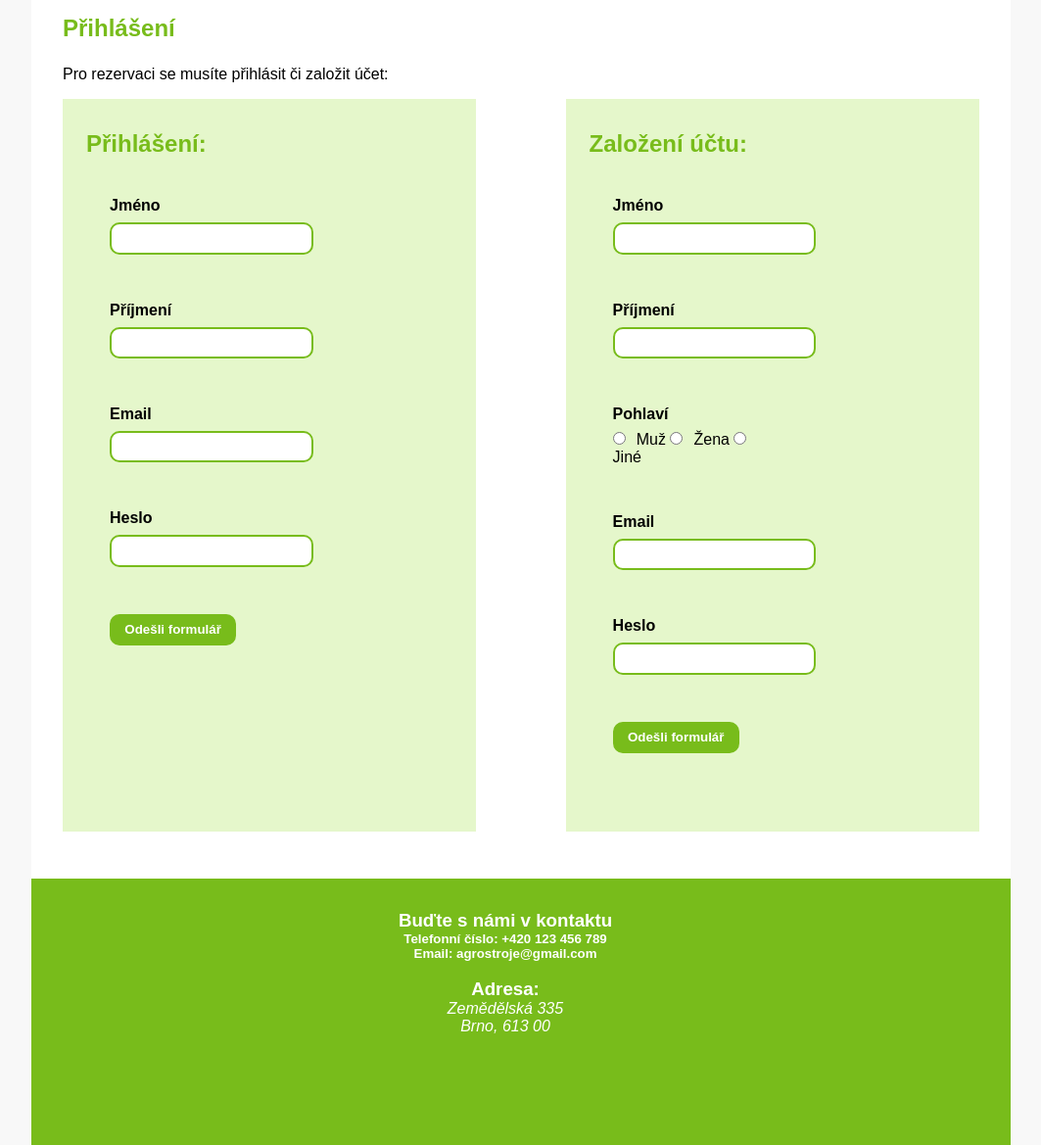
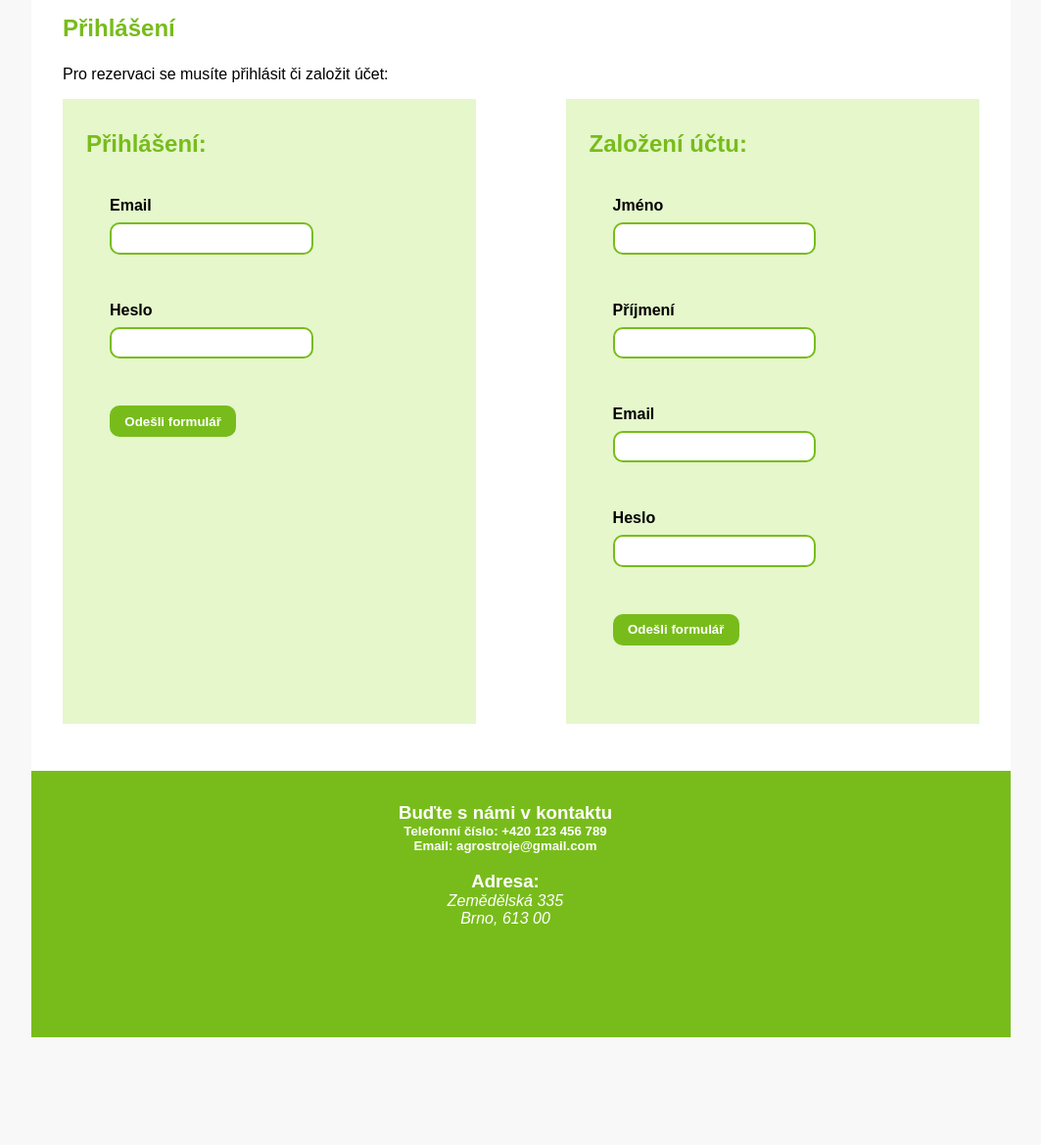
Before and after one commit to zmackiv/web-project, a Flask app: page /account in a window 1280 px wide. Shown: the part 476-1645 px from the top of the page at 98% size, without its empty margins (108-1171 px from the left). After the commit the page ends 1535 px from the top, so only its background shows below. Run offline with Flask 2, Linux system fonts and the light colour scheme.

Commit message:
uprava formulare

```diff
--- a/templates/account.jinja
+++ b/templates/account.jinja
@@ -14,15 +14,6 @@
                 <article>
                     <h2>Přihlášení:</h2>
                     <form>
-                        <div class="form-control">
-                            <label>Jméno</label>
-                            <input type="text" />
-                        </div>
-
-                        <div class="form-control">
-                            <label>Příjmení</label>
-                            <input type="text" />
-                        </div>
 
                         <div class="form-control">
                             <label>Email</label>
@@ -60,16 +51,6 @@
                         </div>
 
                         <div class="form-control">
-                            <label>Pohlaví</label>
-                            <input type="radio" name="sex" value="muž">
-                            <span>Muž</span>
-                            <input type="radio" name="sex" value="žena">
-                            <span>Žena</span>
-                            <input type="radio" name="sex" value="jine">
-                            <span>Jiné</span>
-                        </div>
-
-                        <div class="form-control">
                             <label>Email</label>
                             <input type="email" />
                         </div>
--- a/templates/contacts.jinja
+++ b/templates/contacts.jinja
@@ -28,7 +28,8 @@
             <p>GPS:  49°13′45.8″ N, 16°37′10.02″ E</p>
         </div>
         <div>
-            <iframe src="https://www.google.com/maps/embed?pb=!1m18!1m12!1m3!1d2606.455804606532!2d16.617161377527317!3d49.21088227583462!2m3!1f0!2f0!3f0!3m2!1i1024!2i768!4f13.1!3m3!1m2!1s0x47129463f0e5ad2d%3A0x22be488aa85cb3b4!2zWmVtxJtkxJtsc2vDoSwgNjEzIDAwIEJybm8tc2V2ZXI!5e0!3m2!1suk!2scz!4v1700327548403!5m2!1suk!2scz" width=100% height=95% style="border:0;" allowfullscreen="" loading="lazy" referrerpolicy="no-referrer-when-downgrade"></iframe>
+            <iframe src="https://www.google.com/maps/embed?pb=!1m18!1m12!1m3!1d2606.455989375775!2d16.61715601309588!3d49.210878771262735!2m3!1f0!2f0!3f0!3m2!1i1024!2i768!4f13.1!3m3!1m2!1s0x47129463f0e5ad2d%3A0x22be488aa85cb3b4!2zWmVtxJtkxJtsc2vDoSwgNjEzIDAwIEJybm8tc2V2ZXI!5e0!3m2!1scs!2scz!4v1701014027769!5m2!1scs!2scz" width=100% height=100% style="border:0;" allowfullscreen="" loading="lazy" referrerpolicy="no-referrer-when-downgrade"></iframe>
+
         </div>
       </section>
 
```
